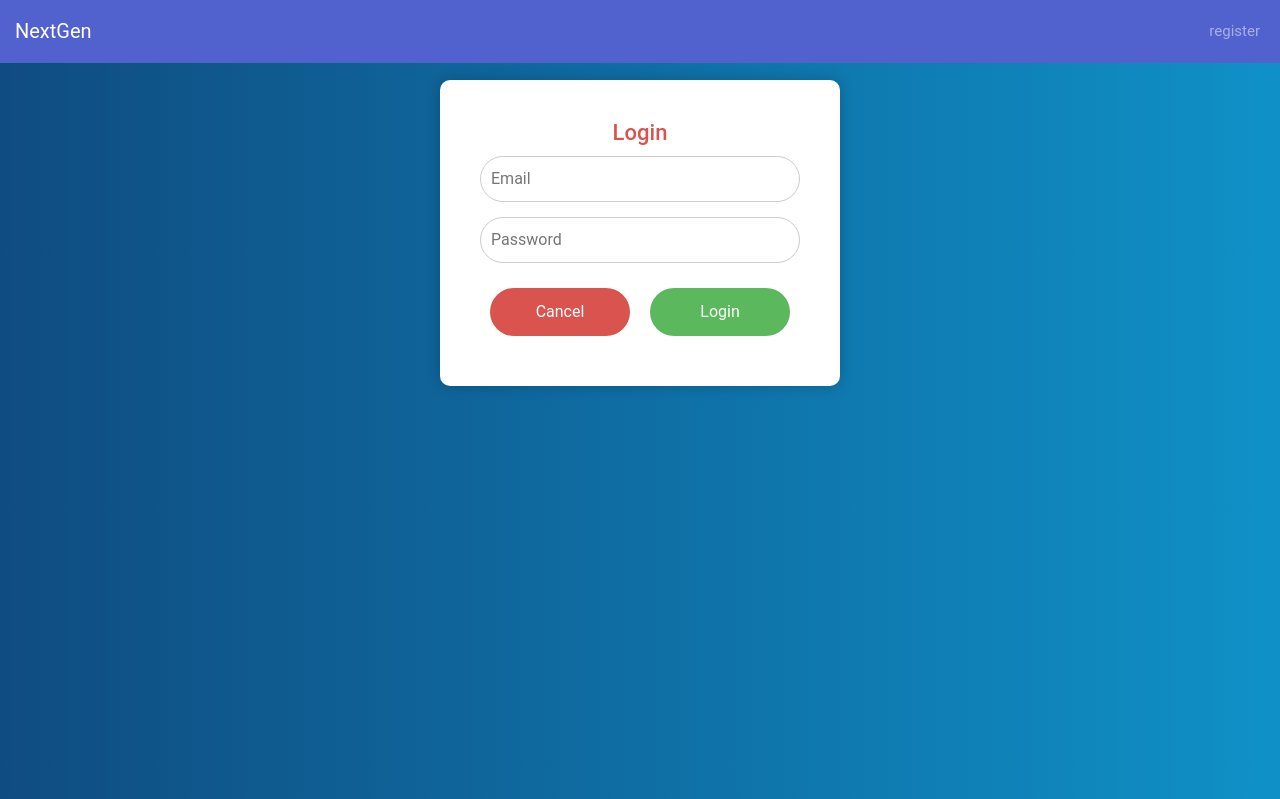
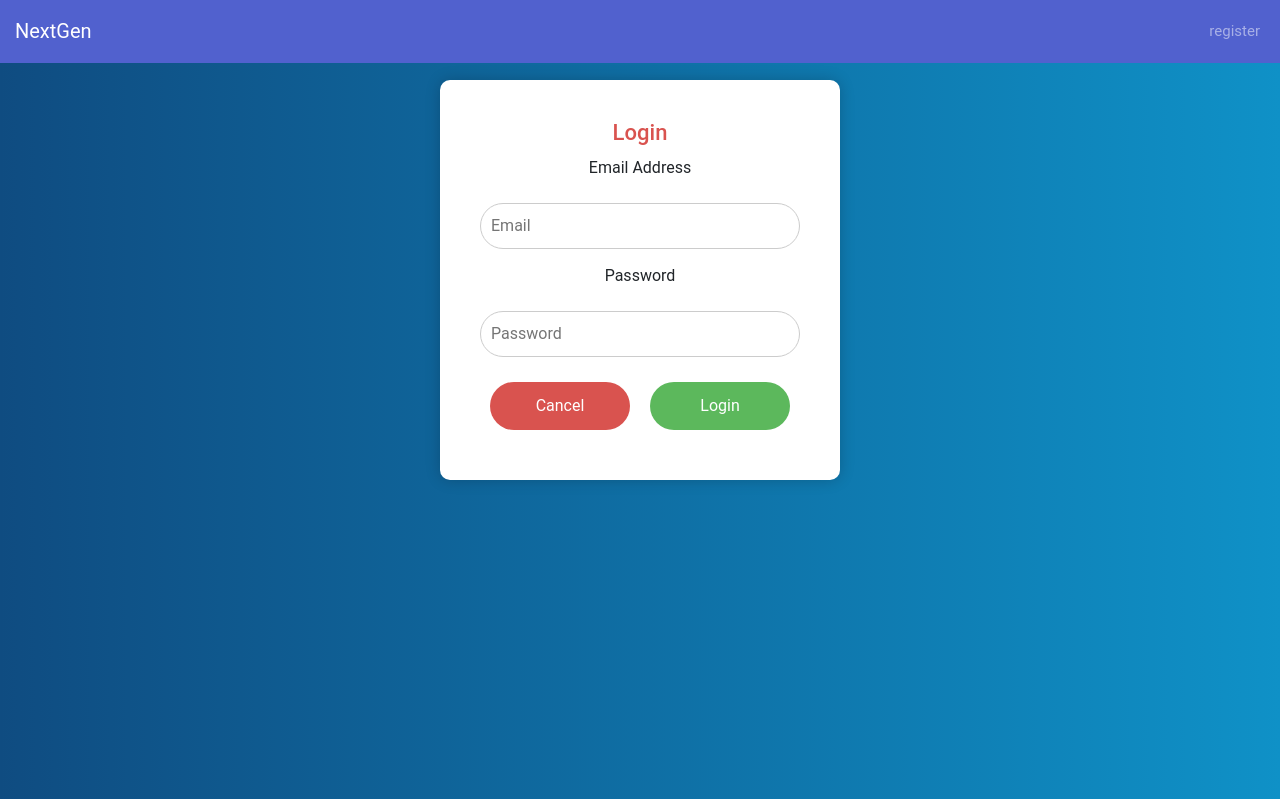
Before and after one commit to vijaykumarmokka/mentalhealth, a Flask app: page /login in a window 1280 px wide. Shown: the top 799 px of the page. Run offline with Flask 3, Linux system fonts and the light colour scheme; parts of the project's set-up code (start-up, migrations or seed data) failed here and were passed over; some libraries are stand-ins or nearby versions.

Commit message:
Update login.html

```diff
--- a/app/templates/login.html
+++ b/app/templates/login.html
@@ -88,8 +88,9 @@
             <h2>Login</h2>
             <form method="POST">
                 {{ form.hidden_tag() }}
+                <label for="email">Email Address</label>
                 <input type="email" placeholder="Email" name="email" aria-label="Email Address" required>
-
+                <label for="password">Password</label>
                 <input type="password" placeholder="Password" name="password" aria-label="Password" required>
 
                 <div class="button-container">
```
